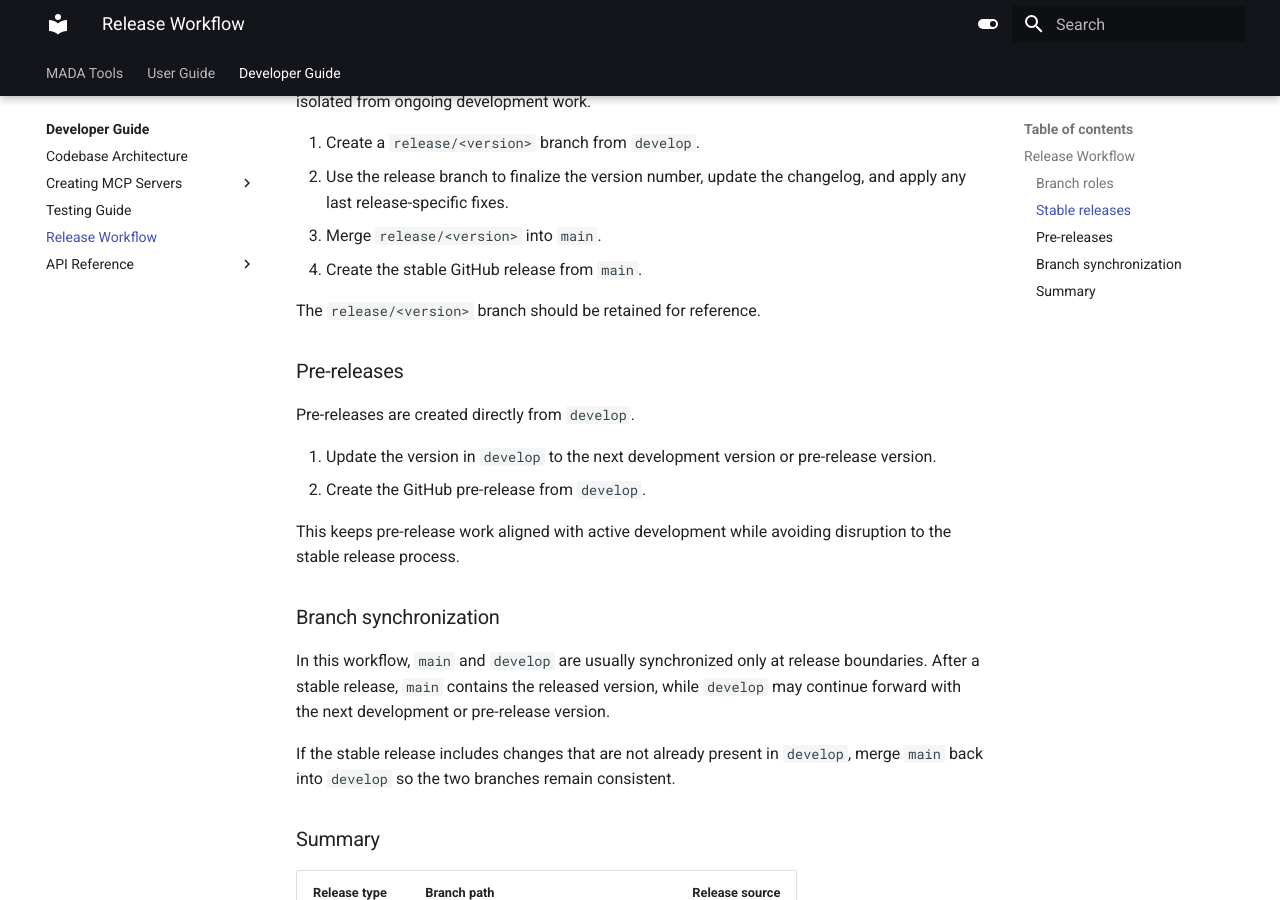
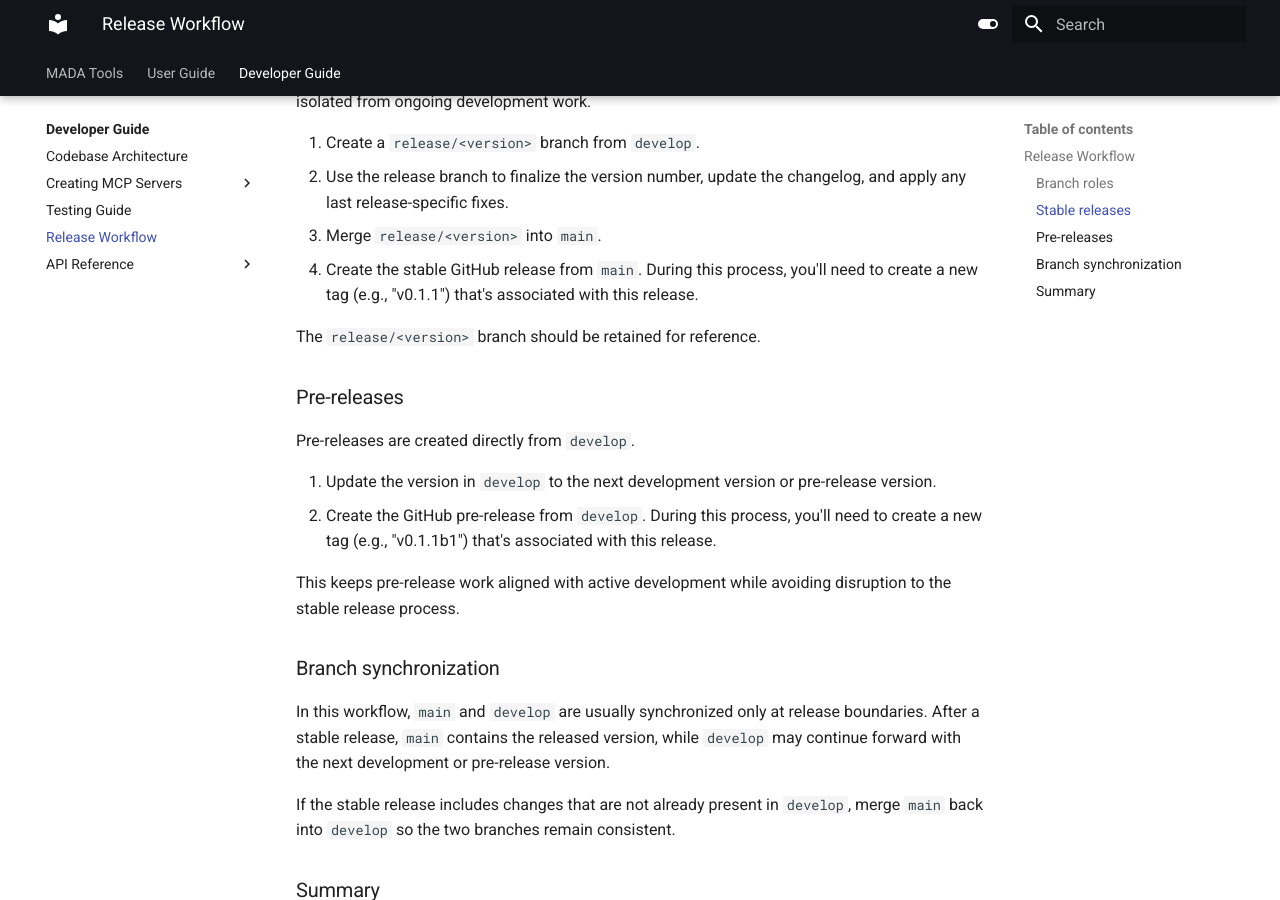
Before and after one commit to llnl/mada-tools, an MkDocs documentation site: the page built from docs/developer_guide/releases.md, in a window 1280 px wide and 900 px high, scrolled down 662 px. Built offline with MkDocs 1.6.1 and Material for MkDocs 9.7.7, drawn with Linux system fonts in a browser that asks for light colours.

Commit message:
addressing reviewer comments

```diff
--- a/bump_version.py
+++ b/bump_version.py
@@ -5,7 +5,7 @@ This script helps update the version for this repository.
 The files that track version are:
 - pyproject.toml
 - src/mada_tools/__init__.py
-- CHANGLOG.md
+- CHANGELOG.md
 
 Usage:
 
@@ -90,7 +90,7 @@ def prepend_changelog_section(path: Path, new_version: str) -> None:
             True if the line is blank or a placeholder item, otherwise False.
         """
         stripped = line.strip()
-        return stripped in {"-", "- ", ""}
+        return stripped in {"-", "- ", "+", "+ ", "*", "* " ""}
 
     def build_released_section(unreleased_body: list[str]) -> str:
         """
--- a/docs/developer_guide/releases.md
+++ b/docs/developer_guide/releases.md
@@ -17,7 +17,7 @@ Stable releases are prepared from a dedicated release branch so that final relea
 1. Create a `release/<version>` branch from `develop`.
 2. Use the release branch to finalize the version number, update the changelog, and apply any last release-specific fixes.
 3. Merge `release/<version>` into `main`.
-4. Create the stable GitHub release from `main`.
+4. Create the stable GitHub release from `main`. During this process, you'll need to create a new tag (e.g., "v0.1.1") that's associated with this release.
 
 The `release/<version>` branch should be retained for reference.
 
@@ -26,7 +26,7 @@ The `release/<version>` branch should be retained for reference.
 Pre-releases are created directly from `develop`.
 
 1. Update the version in `develop` to the next development version or pre-release version.
-2. Create the GitHub pre-release from `develop`.
+2. Create the GitHub pre-release from `develop`. During this process, you'll need to create a new tag (e.g., "v0.1.1b1") that's associated with this release.
 
 This keeps pre-release work aligned with active development while avoiding disruption to the stable release process.
 
```
